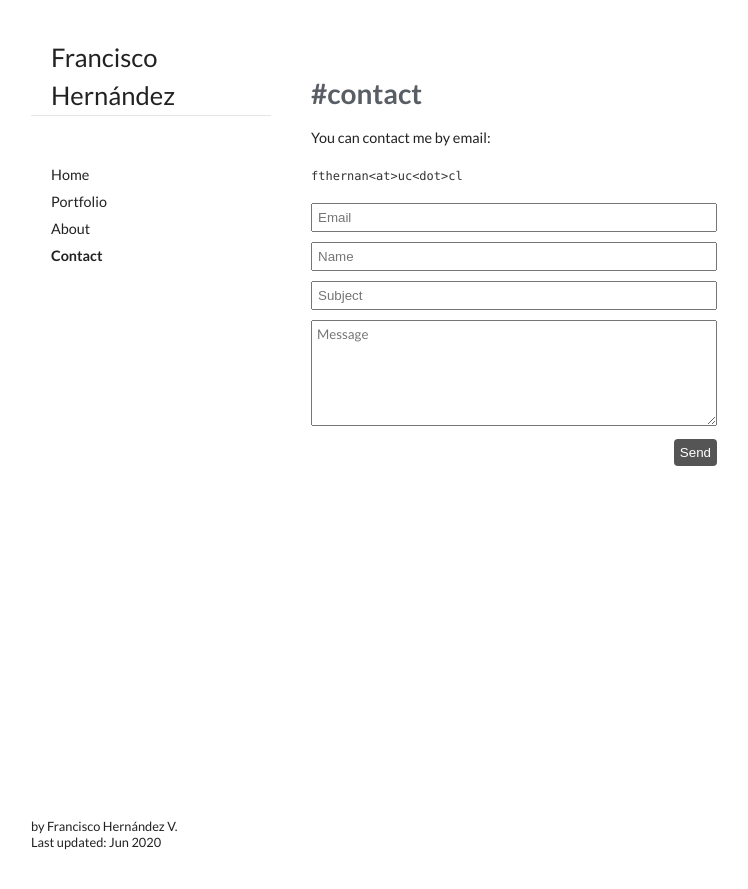
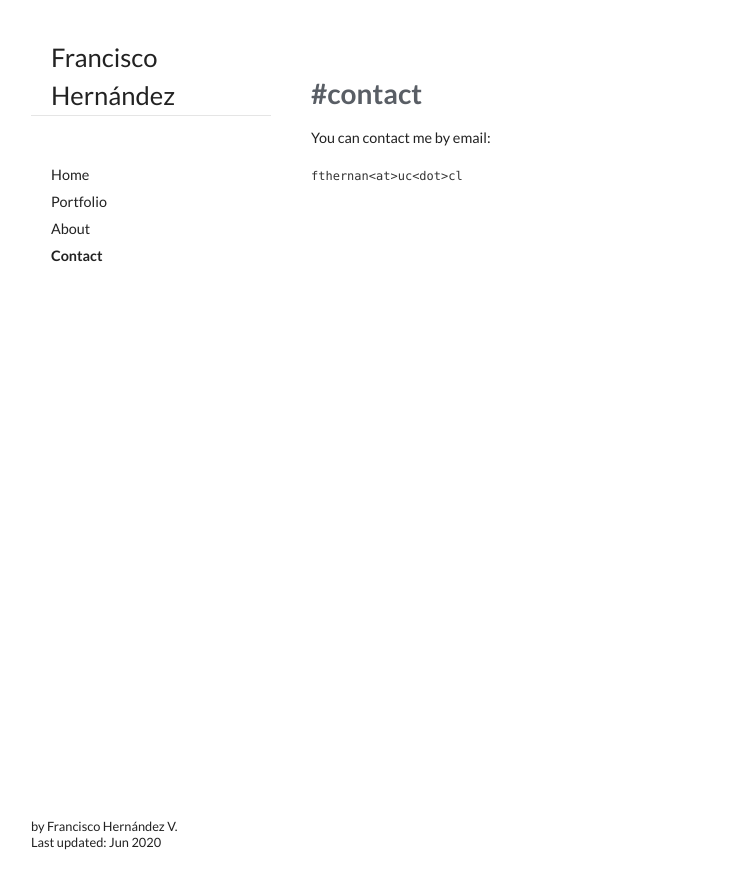
Before and after one commit to fthernan/fthernan.github.io, a Jekyll site: the page built from contact.md, in a window 1280 px wide. Shown: the top 889 px of the page, without its empty margins (179-927 px from the left). Built offline with Jekyll 4.4.1, drawn with Linux system fonts in a browser that asks for light colours; nearby versions of some CDN libraries.

Commit message:
Update contact.md

```diff
--- a/contact.md
+++ b/contact.md
@@ -6,14 +6,3 @@ layout: default
 You can contact me by email:
 
 `fthernan<at>uc<dot>cl`
-
-<form action="https://getsimpleform.com/messages?form_api_token=eed3f5bb6a6bae28a0657c8d6ccea779" method="post">
-  <!-- the redirect_to is optional, the form will redirect to the referrer on submission -->
-  <input type='hidden' name='redirect_to' value='<the complete return url e.g. http://fooey.com/thank-you.html>' />
-  <!-- all your input fields here.... -->
-  <input type='text' name='email' placeholder="Email" />
-  <input type="text" name="name" placeholder="Name" />
-  <input type="text" name="subject" placeholder="Subject" />
-  <textarea name="message" placeholder="Message"></textarea>
-  <input type='submit' value='Send' />
-</form>
```
